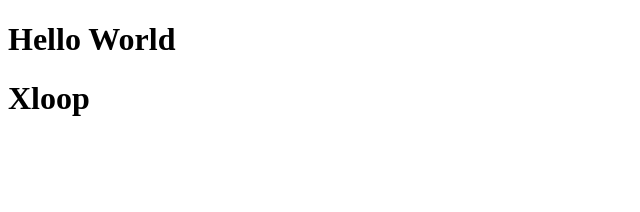
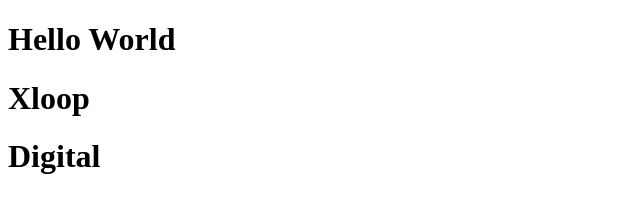
Before and after one commit to AliUmair2303/Test-Folder, a plain HTML site: page index.html in a window 1280 px wide. Shown: the whole page, without its empty margins (0-640 px from the left). Drawn offline with Linux system fonts and the light colour scheme.

Commit message:
xloop digital

```diff
--- a/index.html
+++ b/index.html
@@ -9,5 +9,6 @@
 <body>
     <h1>Hello World</h1>
     <h1>Xloop</h1>
+    <h1>Digital</h1>
 </body>
 </html>
```
